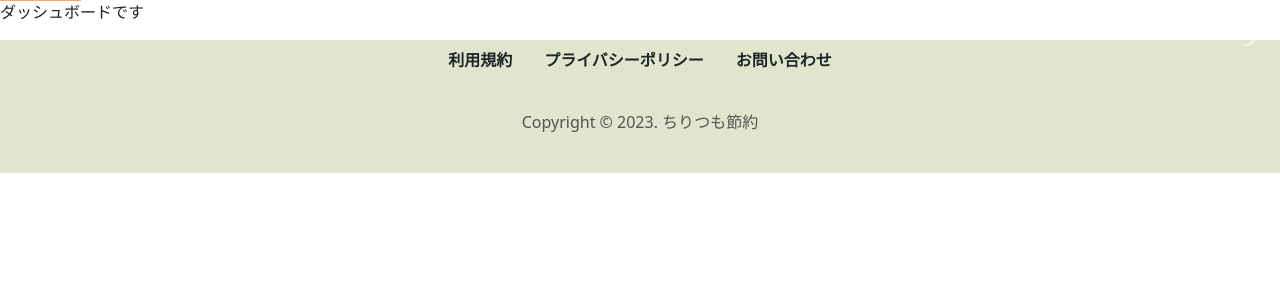
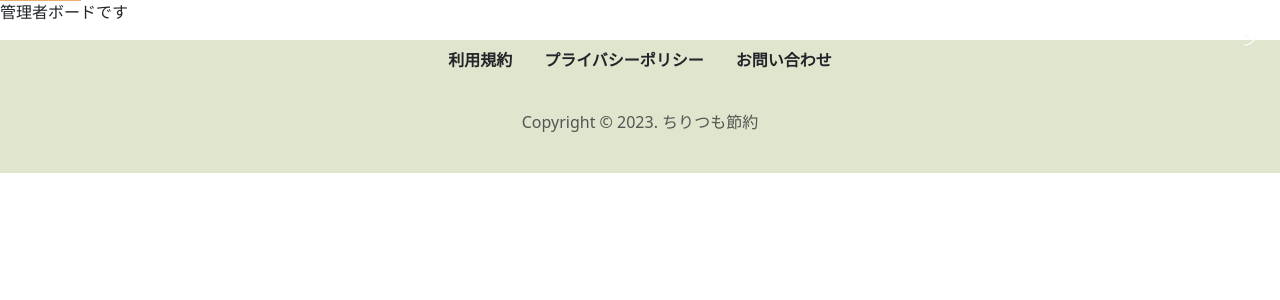
Before and after one commit to kan0109/tirtumo, a Rails app: template app/views/admin/dashboards/index.html.erb in a window 1280 px wide. Shown: the part 80-380 px from the top of the page. Run offline with Rails 7, Linux system fonts and the light colour scheme; the template is opened without the code that fills it, so the values that code supplies are empty; style sheets or scripts are compiled from the project's sources; some libraries are stand-ins or nearby versions.

Commit message:
管理者ボード修正

```diff
--- a/app/views/admin/dashboards/index.html.erb
+++ b/app/views/admin/dashboards/index.html.erb
@@ -1,6 +1,6 @@
 <% content_for(:title, t('.title')) %>
 <div class="content-wrapper">
   <div class="row">
-    <p>ダッシュボードです</p>
+    <p>管理者ボードです</p>
   </div>
 </div>
```
